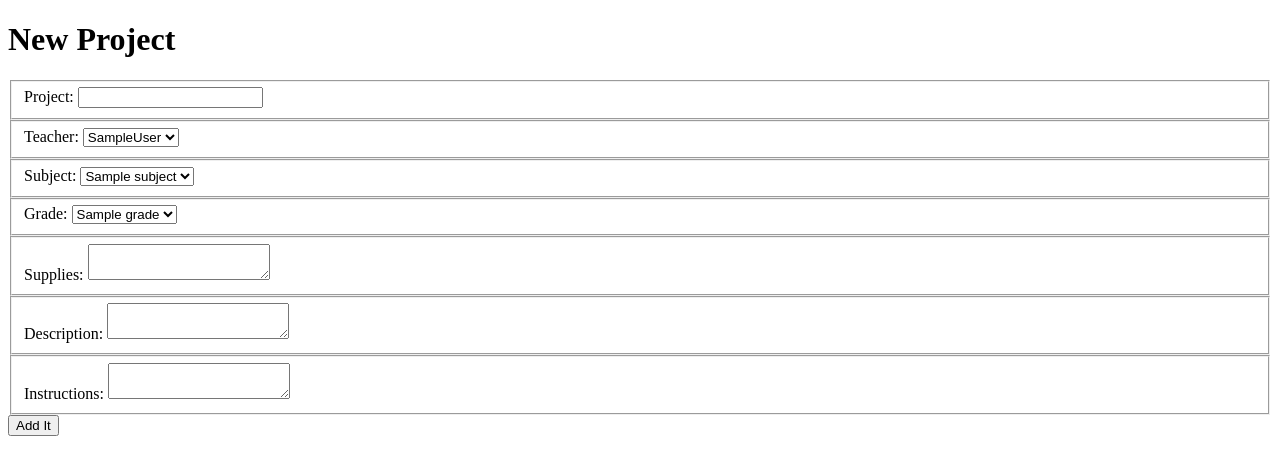
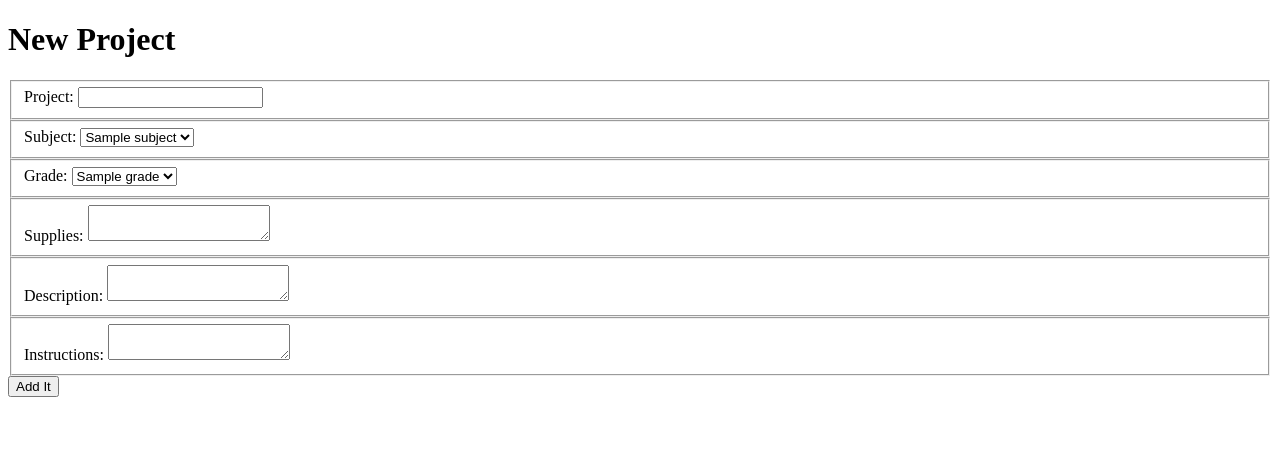
Before and after one commit to stitchelle/SDS, a Django app: page /project/form in a window 1280 px wide. Shown: the top 475 px of the page. Run offline with Django 3.2, Linux system fonts and the light colour scheme; a user stored in the database is signed in; tables that the repository leaves empty hold one stand-in row (values such as "Sample post").

```diff
--- a/sdsapp/templates/projects/form.html
+++ b/sdsapp/templates/projects/form.html
@@ -14,14 +14,6 @@
       <fieldset>
           <label for="project">Project: </label>
           <input id="project" type="text" name="project">
-      </fieldset>
-      <fieldset>
-          <label for="teacher_parent">Teacher: </label>
-          <select id="teacher_parent" type="text" name="teacher_parent">
-                {% for teacher_parent in all_teacher_parents %}
-                    <option value="{{ teacher_parent.user.id }}">{{ teacher_parent.user.first_name }}{{teacher_parent.user.last_name}}</option>
-                {% endfor %}
-          </select>
       </fieldset>
       <fieldset>
           <label for="subject">Subject: </label>
--- a/sdsapp/views/projects/form.py
+++ b/sdsapp/views/projects/form.py
@@ -12,9 +12,6 @@ from ..connection import Connection
 def get_projects():
     return Project.objects.all()
 
-def get_teacher_parents():
-    return TeacherParent.objects.all()
-
 def get_subjects():
     return Subject.objects.all()
 
@@ -25,13 +22,11 @@ def get_grades():
 def project_form(request):
     if request.method == 'GET':
         projects = get_projects()
-        teacher_parents = get_teacher_parents()
         subjects = get_subjects
         grades = get_grades
         template = 'projects/form.html'
         context = {
             'all_projects': projects,
-            'all_teacher_parents': teacher_parents,
             'all_subjects': subjects,
             'all_grades': grades
         }
```
Also changed, not shown: sdsapp/views/projects/list.py (+5 -5 lines).
